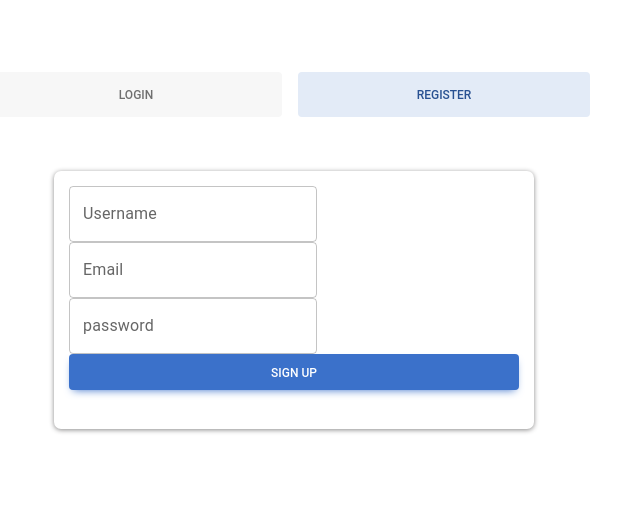
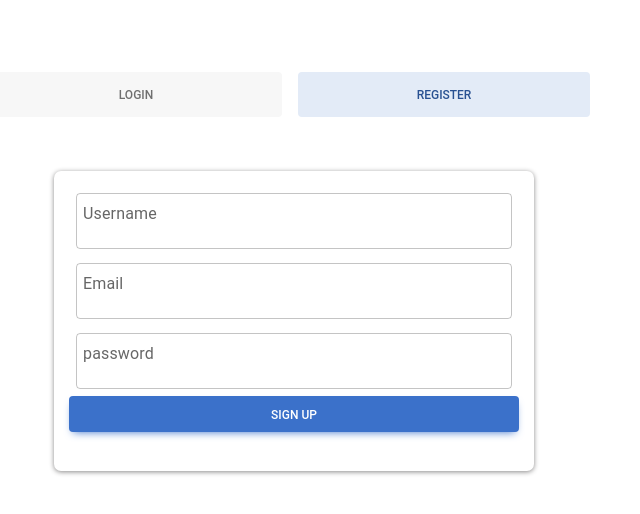
Before and after one commit to Fibinjohnson/todo, a React (Create React App) app in the folder client/: page / in a window 1280 px wide. Both pictures are taken after a click on the item "REGISTER". Shown: the top 514 px of the page, without its empty margins (346-986 px from the left). Built offline with nearby package versions, Linux system fonts and the light colour scheme.

Commit message:
form validation using yup

```diff
--- a/client/src/scenes/Login/Login.tsx
+++ b/client/src/scenes/Login/Login.tsx
@@ -144,21 +144,24 @@ function Login() {
           value={values.username}
           name='username'
           error={Boolean(touched.username) && Boolean(errors.username)}
-          helperText={touched.username && errors.username}    id='username' type='text'/>
+          helperText={touched.username && errors.username}
+            id='username'
+           type='text'
+           sx={{width:'100%', padding:"7px" }}/>
           <TextField onBlur={handleBlur}
           onChange={handleChange}
           value={values.email}
           name='email'
           label='Email'
           error={Boolean(touched.email) && Boolean(errors.email)}
-          helperText={touched.email && errors.email} id='email' type='email'/>
+          helperText={touched.email && errors.email} id='email' type='email'    sx={{width:'100%', padding:"7px"}}/>
            <TextField onBlur={handleBlur}
           onChange={handleChange}
           value={values.password}
           name='password'
           label='password'
           error={Boolean(touched.password) && Boolean(errors.password)}
-          helperText={touched.password && errors.password}    id='password' type='text'/>
+          helperText={touched.password && errors.password}    id='password' type='text'     sx={{width:'100%', padding:"7px"}}/>
 
           <MDBBtn type='submit'  className="mb-4 w-100">Sign up</MDBBtn>
           {registeredmsg && <p style={{ color: 'blue' }}>{registeredmsg}</p>}
```
Also changed, not shown: 1 other file (tests, documents, lock files or other folders).
